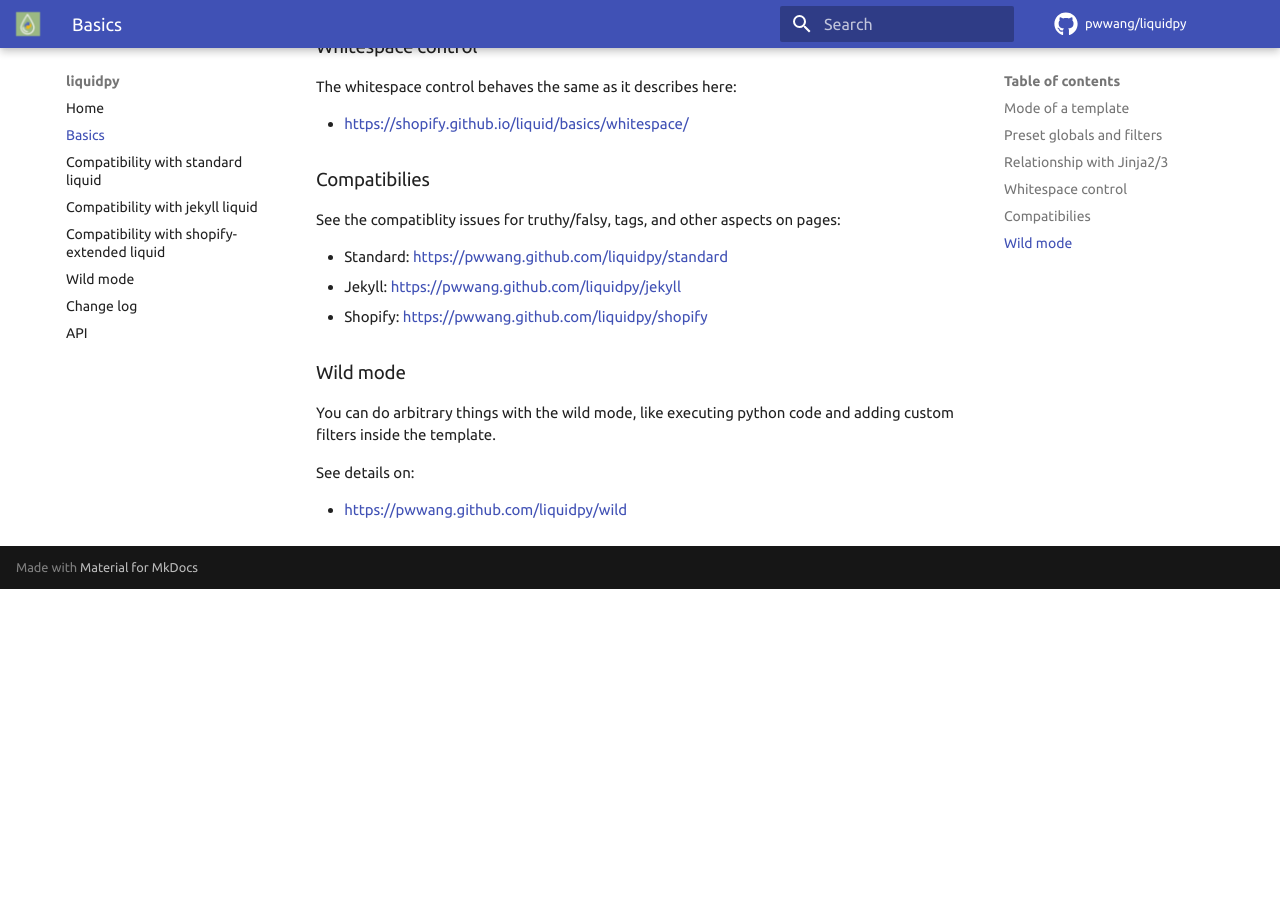
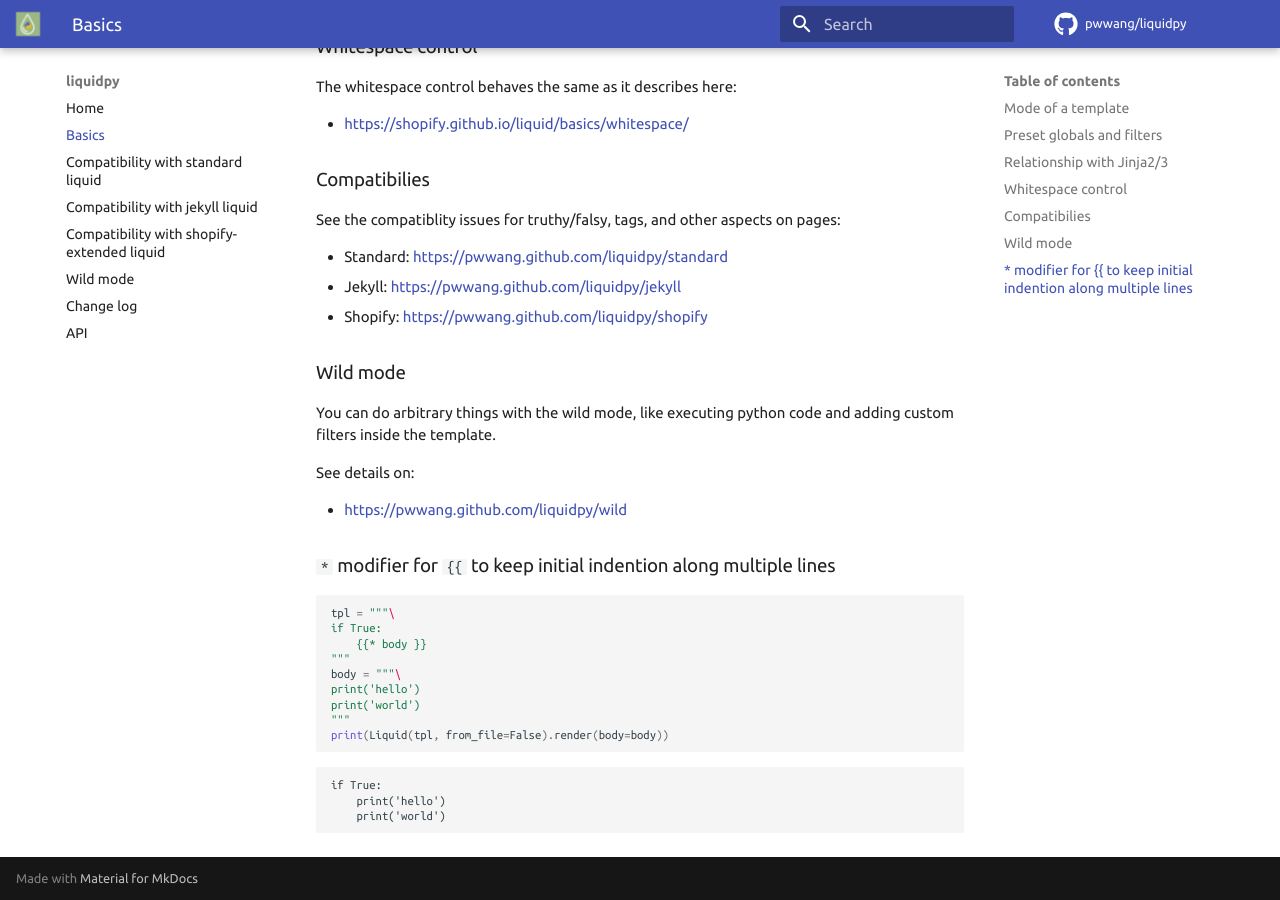
Before and after one commit to pwwang/liquidpy, an MkDocs documentation site: the page built from docs/basics.md, in a window 1280 px wide and 900 px high, scrolled down 1978 px. Built offline with MkDocs 1.6.1 and Material for MkDocs 9.7.7, drawn with Linux system fonts in a browser that asks for light colours; comment, search, counter and statistics services are not loaded; before the commit the page ends 2567 px from its top, so only the background shows below that.

Commit message:
📝 Update doc for "indent modifier"

````diff
--- a/docs/basics.md
+++ b/docs/basics.md
@@ -107,3 +107,23 @@ You can do arbitrary things with the wild mode, like executing python code and a
 See details on:
 
 - https://pwwang.github.com/liquidpy/wild
+
+## `*` modifier for `{{` to keep initial indention along multiple lines
+
+```python
+tpl = """\
+if True:
+    {{* body }}
+"""
+body = """\
+print('hello')
+print('world')
+"""
+print(Liquid(tpl, from_file=False).render(body=body))
+```
+
+```
+if True:
+    print('hello')
+    print('world')
+```
````
